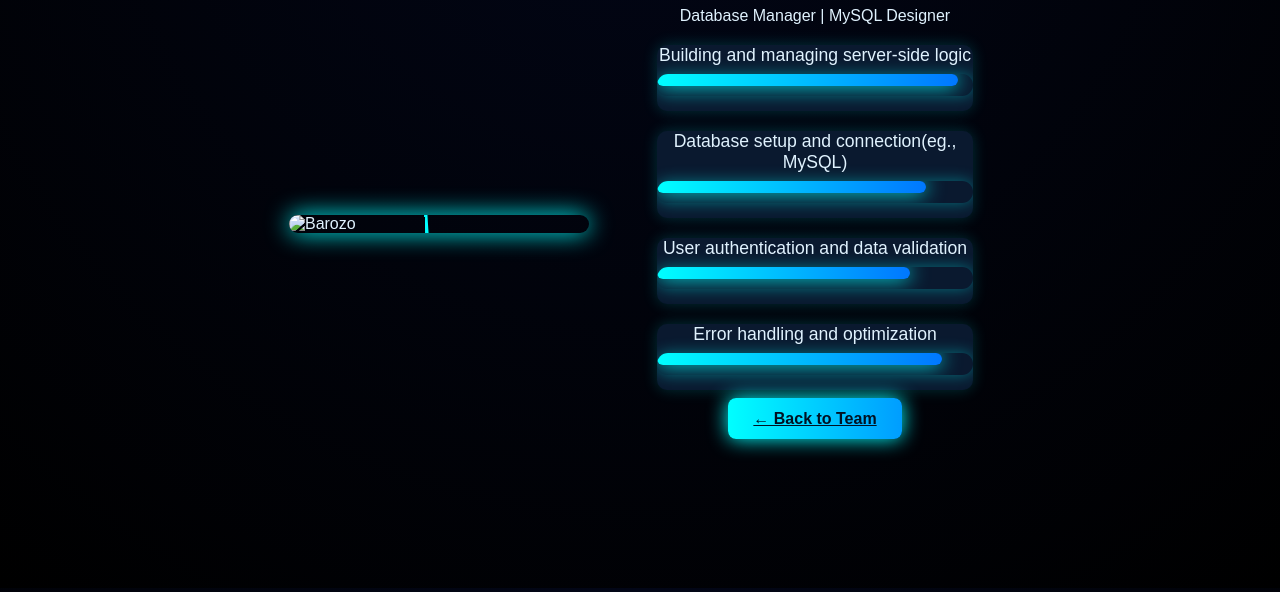
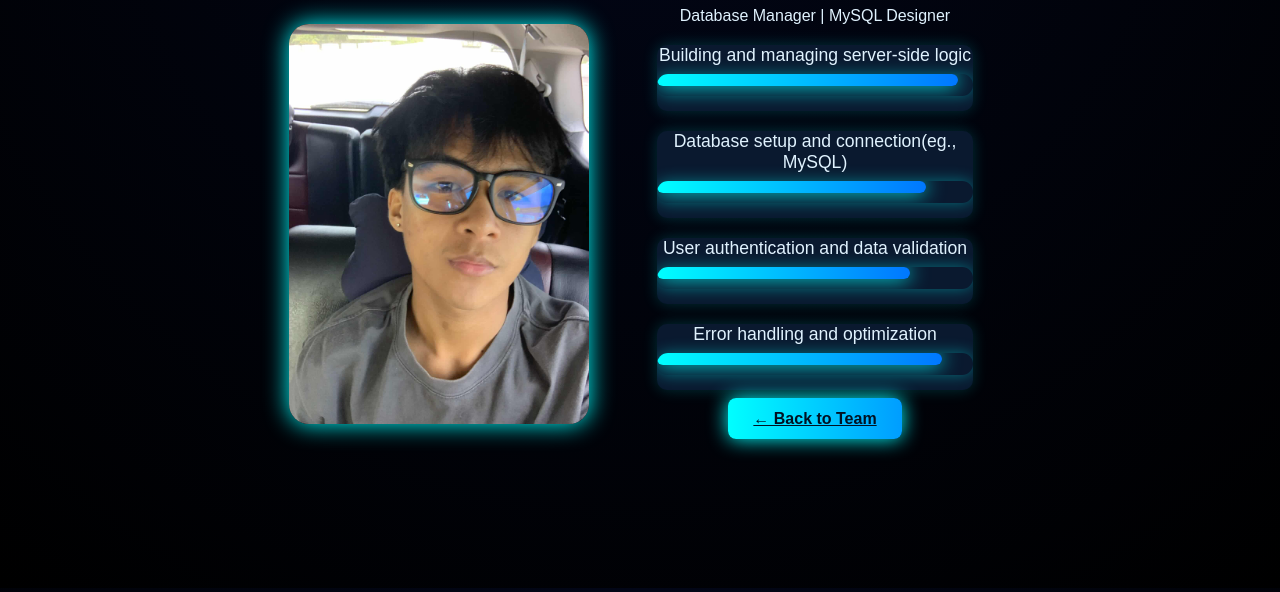
Before and after one commit to alliebarozo23-source/CratftedMinds, a plain HTML site: page Barozo.html in a window 1280 px wide. Shown: the part 208-800 px from the top of the page. Drawn offline with Linux system fonts and the light colour scheme.

Commit message:
Update Barozo.html

```diff
--- a/Barozo.html
+++ b/Barozo.html
@@ -12,7 +12,7 @@
   </header>
 
   <div class="profile-container">
-    <img src="images/barozo.jpg" alt="Barozo">
+    <img src="barozo.jpg" alt="Barozo">
     <div class="profile-details">
       <h2>Barozo</h2>
       <p>Database Manager | MySQL Designer</p>
```
